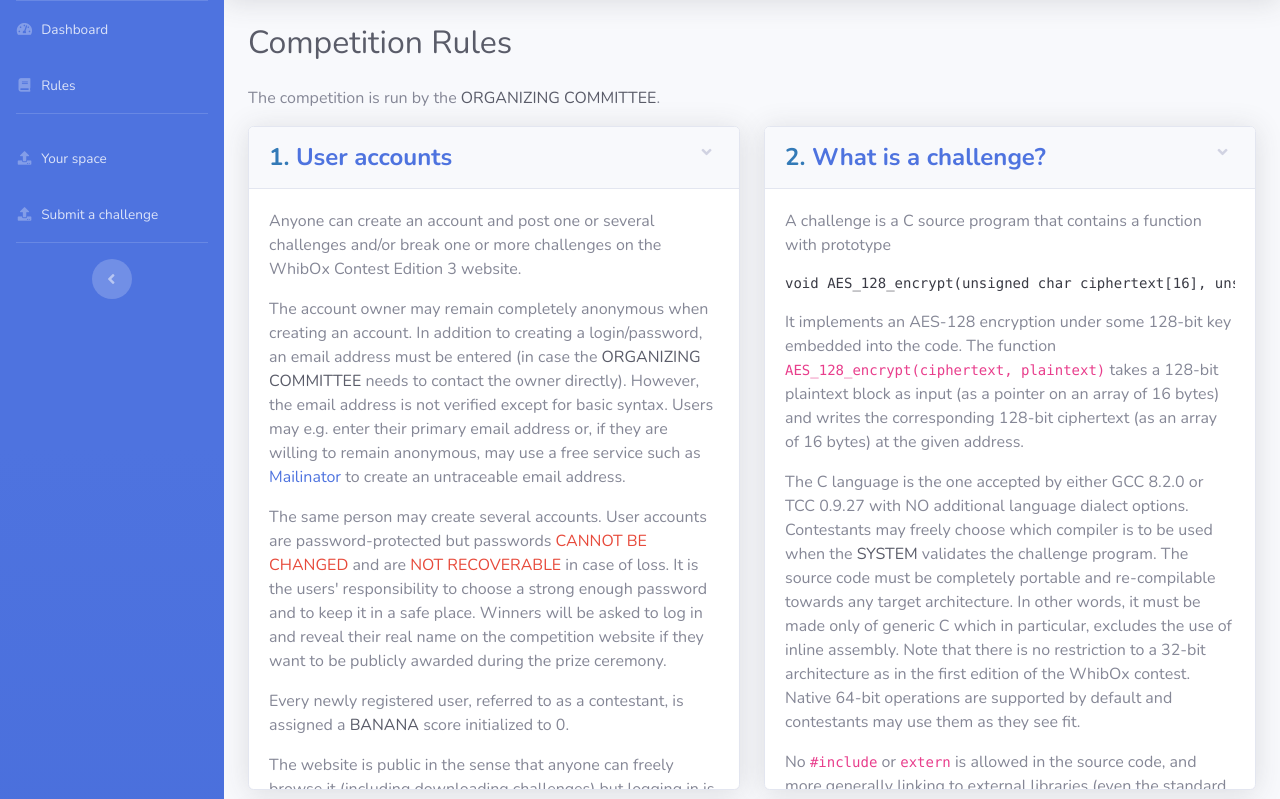
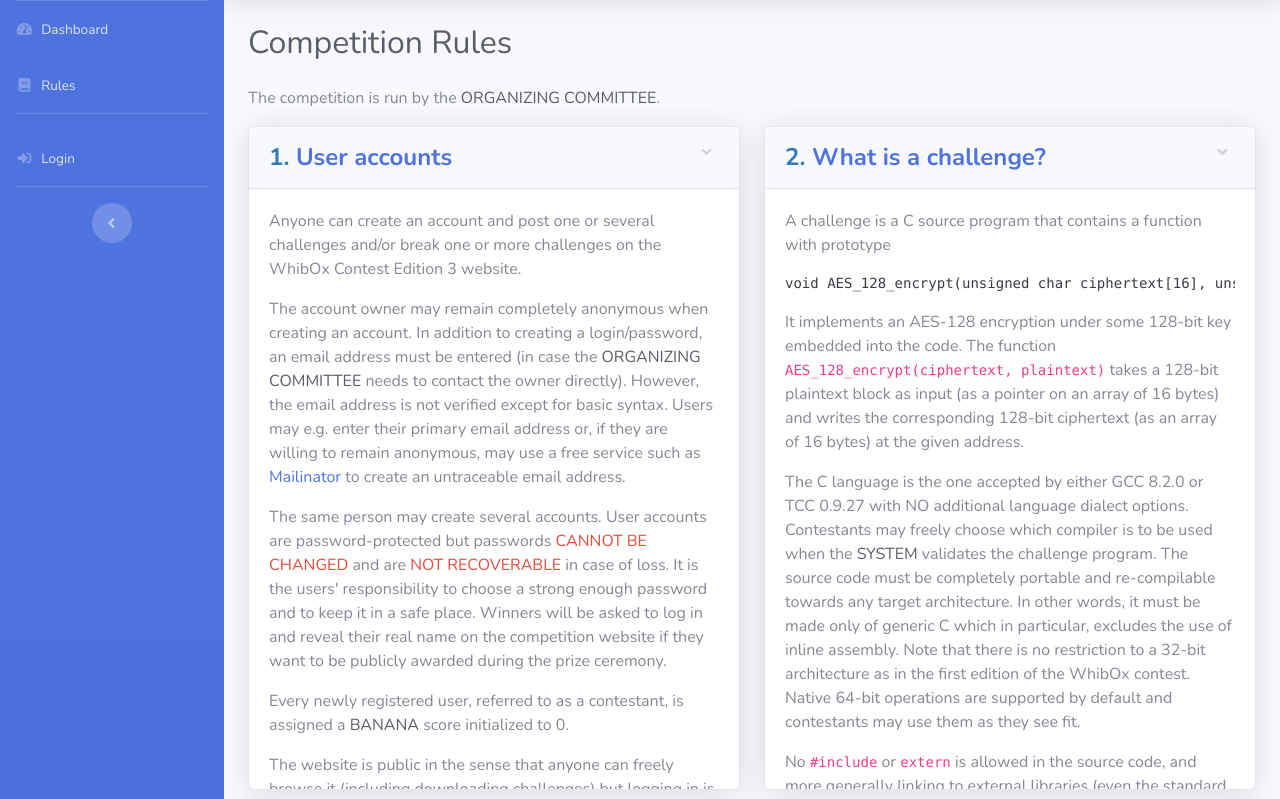
Before and after one commit to CryptoExperts/whibox_contest_submission_server, a Flask app: template services/web-dev/app/templates/rules.html in a window 1280 px wide. Shown: the part 70-869 px from the top of the page. Run offline with Flask 2, Linux system fonts and the light colour scheme; the template is opened without the code that fills it: most values are stand-ins (such as "Sample title", 1, 10 or a date in 2020); parts of the project's set-up code (start-up, migrations or seed data) failed here and were passed over; some libraries are stand-ins or nearby versions.

Commit message:
Improve sidebar links
- when user logged in, display "Your space" and "Submit a challenge"
- otherwise, display "login"

```diff
--- a/services/web-dev/app/templates/sidebar.html
+++ b/services/web-dev/app/templates/sidebar.html
@@ -30,10 +30,12 @@
   <hr class="sidebar-divider d-none d-md-block">
 
 
+  {% if current_user.is_authenticated %}
+
   <!-- Nav Item - Competition rules -->
   <li class="nav-item {% if active_page == 'user_show' %} active{% endif %}">
     <a class="nav-link" href="/user/show">
-      <i class="fas fa-fw fa-upload"></i>
+      <i class="fas fa-fw fa-user-ninja"></i>
       <span>Your space</span></a>
   </li>
 
@@ -42,6 +44,14 @@
       <i class="fas fa-fw fa-upload"></i>
       <span>Submit a challenge</span></a>
   </li>
+
+  {% else %}
+  <li class="nav-item {% if active_page == 'user_show' %} active{% endif %}">
+    <a class="nav-link" href="/user/show">
+      <i class="fas fa-fw fa-sign-in-alt"></i>
+      <span>Login</span></a>
+  </li>
+  {% endif %}
 
   <!-- Divider -->
   <hr class="sidebar-divider d-none d-md-block">
```
